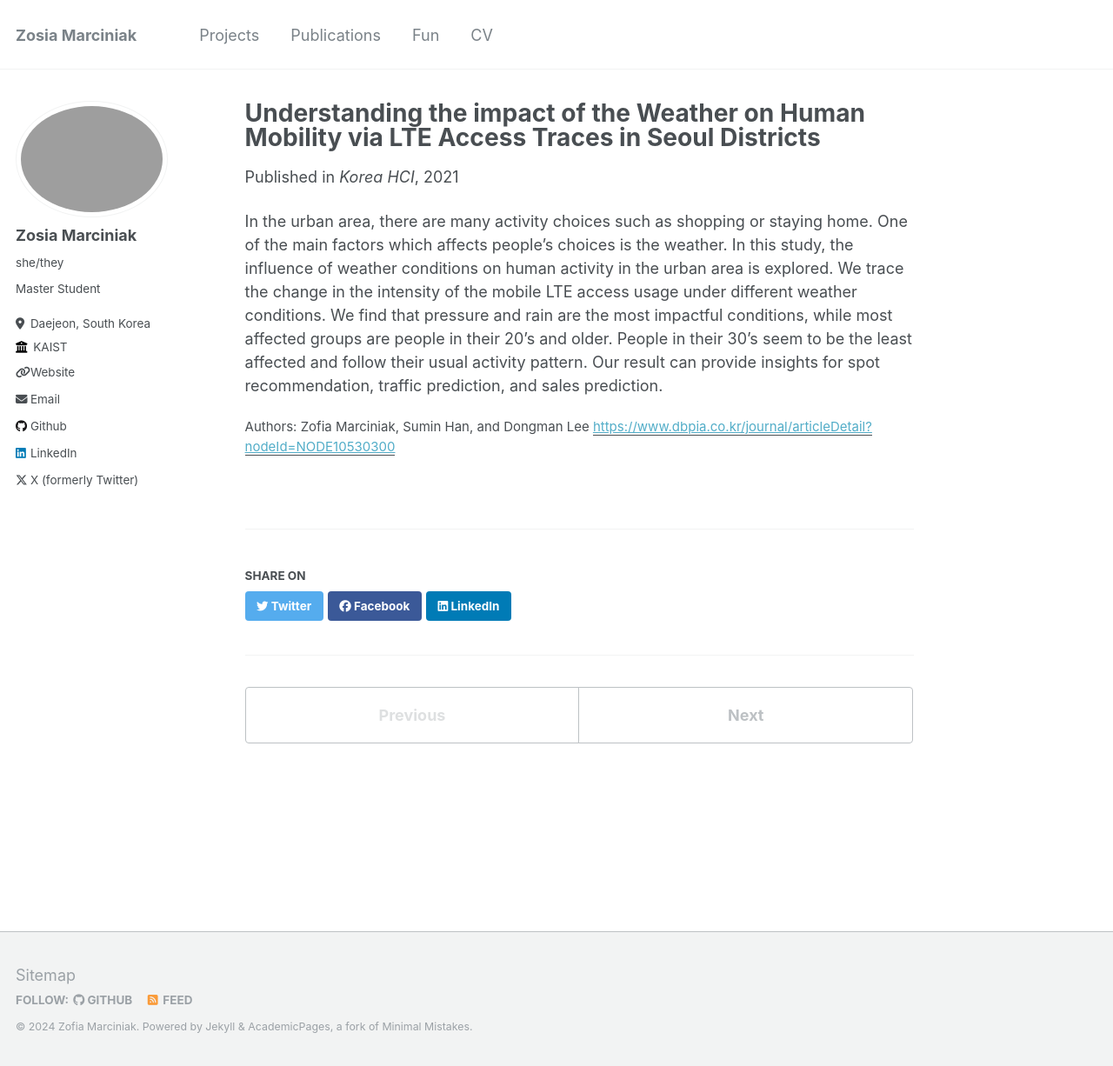
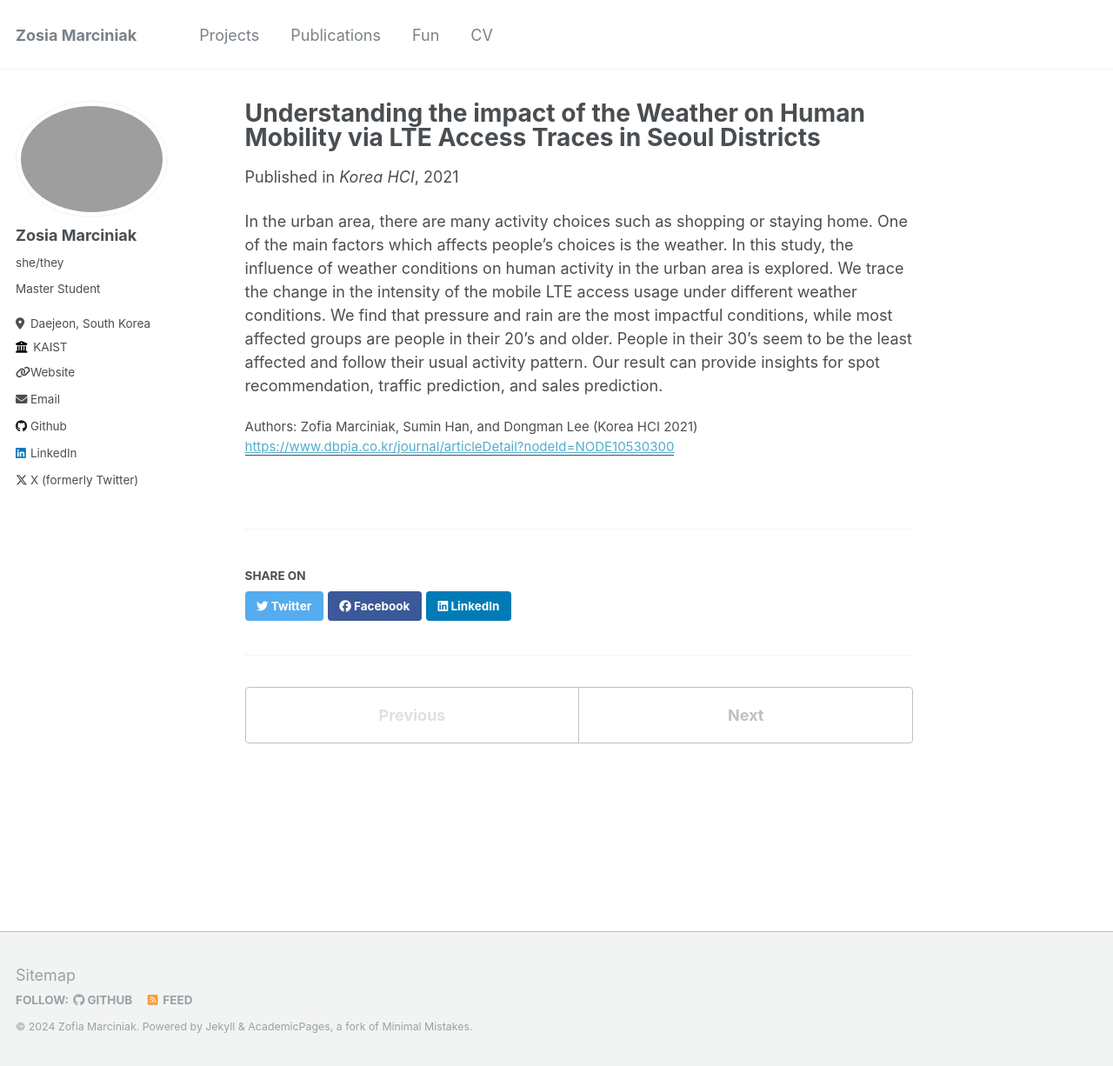
Before and after one commit to zosia-hci/zosia-hci.github.io, a Jekyll site: the page built from _publications/2021-weather.md, in a window 1280 px wide and 1226 px high. Shown: the whole window at 87% size. Built offline with Jekyll 4.4.1, drawn with Linux system fonts in a browser that asks for light colours.

Commit message:
ah found the bug

```diff
--- a/_publications/2021-weather.md
+++ b/_publications/2021-weather.md
@@ -4,8 +4,9 @@ collection: publications
 permalink: /publication/2021-weather
 paperurl: 'https://www.dbpia.co.kr/journal/articleDetail?nodeId=NODE10530300'
 date: 2021-01-27
+excerpt: ""
 venue: 'Korea HCI'
-citation: 'Zofia Marciniak, Sumin Han, and Dongman Lee'
+citation: 'Zofia Marciniak, Sumin Han, and Dongman Lee (Korea HCI 2021)'
 ---
 
 In the urban area, there are many activity choices such as shopping or staying home. One of the main factors which affects people’s choices is the weather. In this study, the influence of weather conditions on human activity in the urban area is explored. We trace the change in the intensity of the mobile LTE access usage under different weather conditions. We find that pressure and rain are the most impactful conditions, while most affected groups are people in their 20’s and older. People in their 30’s seem to be the least affected and follow their usual activity pattern. Our result can provide insights for spot recommendation, traffic prediction, and sales prediction.
```
Also changed, not shown: _publications/2022-guidering.md (+1 -0 lines), _publications/2023-textureslicer.md (+1 -0 lines), _publications/2024-thermopixels.md (+1 -0 lines).
